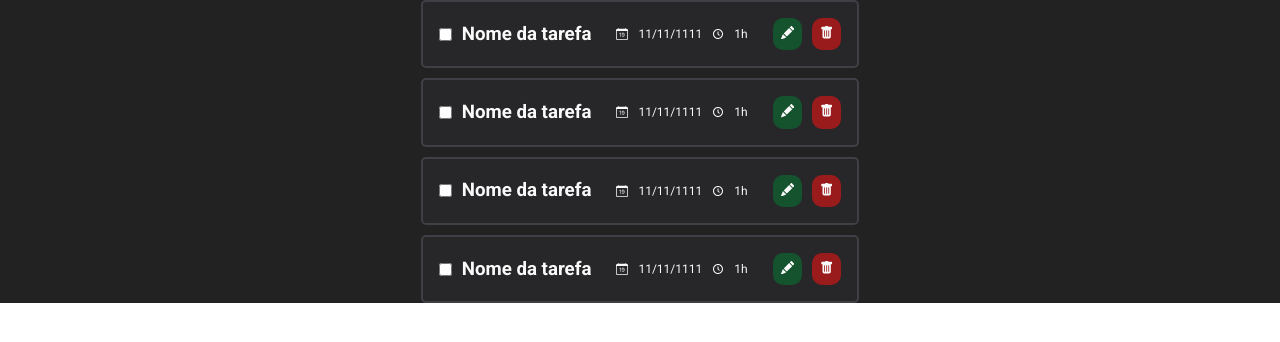
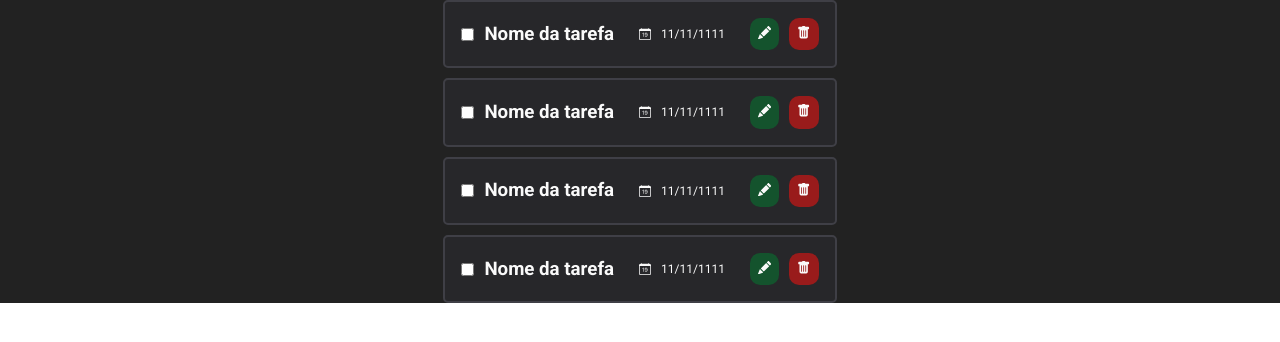
Before and after one commit to kaykydlima/to-do-list, a React (Vite) app: page / in a window 1280 px wide. Shown: the top 342 px of the page. Built offline with nearby package versions, Linux system fonts and the light colour scheme.

Commit message:
styles: remove time info

```diff
--- a/src/components/ToDoItem/ToDoItem.module.scss
+++ b/src/components/ToDoItem/ToDoItem.module.scss
@@ -64,7 +64,7 @@ $green: #14532d;
       font-size: 0.85rem;
     }
 
-    .itemDateAndTime {
+    .itemDate {
       font-size: 0.75rem;
     }
   }
--- a/src/components/ToDoItem/index.jsx
+++ b/src/components/ToDoItem/index.jsx
@@ -1,5 +1,4 @@
 import { BsCalendarDate, BsFillPencilFill, BsFillTrashFill } from 'react-icons/bs'
-import { BiTimeFive } from 'react-icons/bi'
 
 import styles from './ToDoItem.module.scss'
 
@@ -10,14 +9,10 @@ export default function ToDoItem() {
         <input type="checkbox" name="" id="checkToDo" />
         <h3>Nome da tarefa</h3>
       </div>
-      <div className={styles.itemDateAndTime}>
+      <div className={styles.itemDate}>
         <div>
           <BsCalendarDate />
           <p>11/11/1111</p>
-        </div>
-        <div>
-          <BiTimeFive />
-          <p>1h</p>
         </div>
       </div>
       <div className={styles.itemActions}>
```
